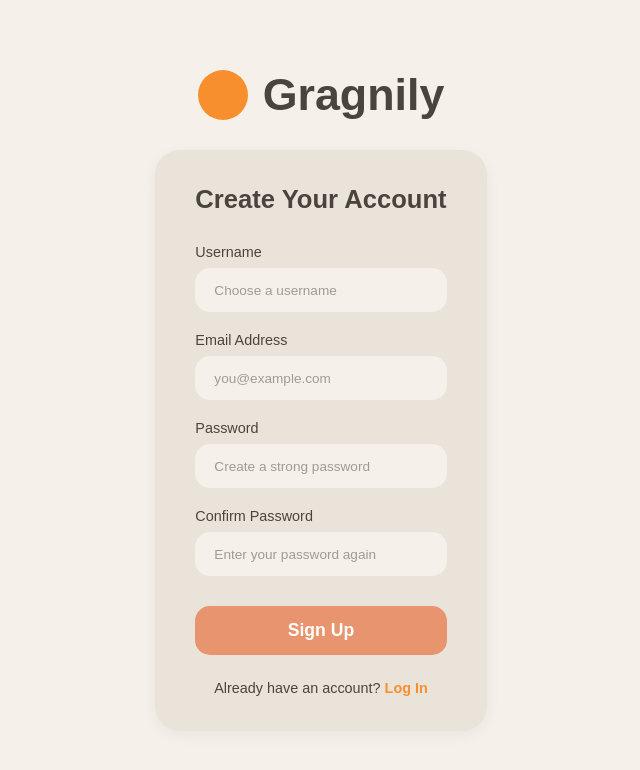
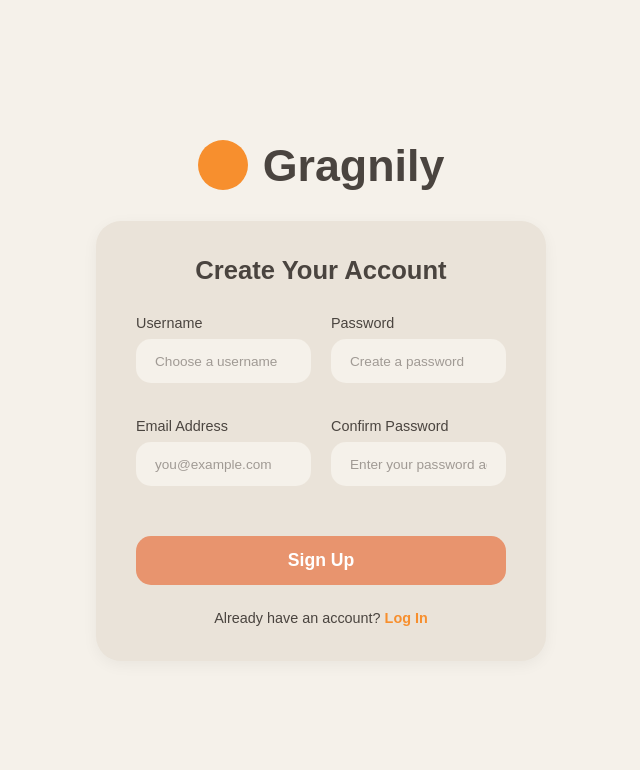
Before and after one commit to NW0RK/react-gragnily-auth, a React (Create React App) app: page /signup in a window 1280 px wide. Shown: the top 770 px of the page, without its empty margins (319-959 px from the left). Built offline with nearby package versions, Linux system fonts and the light colour scheme.

Commit message:
Update SignUp.jsx

```diff
--- a/src/pages/SignUp.jsx
+++ b/src/pages/SignUp.jsx
@@ -1,20 +1,22 @@
 import React from "react";
-import { Link } from "react-router-dom"; // Import Link for navigation
-import AuthLayout from "../components/AuthLayout"; // Import the layout
+import { Link } from "react-router-dom";
+import AuthLayout from "../components/AuthLayout";
+import "../style.css"; // Make sure CSS is imported
 
 const SignUp = () => {
   const handleSubmit = (event) => {
     event.preventDefault();
-    // Handle sign-up logic here (e.g., API call)
     console.log("Sign Up form submitted");
   };
 
   return (
     <AuthLayout>
-      {" "}
-      {/* Wrap content in the layout */}
       <h2>Create Your Account</h2>
       <form onSubmit={handleSubmit}>
+        {/* New container for the columns */}
+        <div className="form-columns">
+          {/* Left Column */}
+          <div className="form-column">
             <div className="form-group">
               <label htmlFor="username">Username</label>
               <input
@@ -36,7 +38,10 @@ const SignUp = () => {
                 placeholder="you@example.com"
               />
             </div>
+          </div>
 
+          {/* Right Column */}
+          <div className="form-column">
             <div className="form-group">
               <label htmlFor="password">Password</label>
               <input
@@ -44,7 +49,7 @@ const SignUp = () => {
                 id="password"
                 name="password"
                 required
-            placeholder="Create a strong password"
+                placeholder="Create a password"
               />
             </div>
 
@@ -58,18 +63,17 @@ const SignUp = () => {
                 placeholder="Enter your password again"
               />
             </div>
-
+          </div>
+        </div>{" "}
+        {/* End of form-columns */}
+        {/* Button remains below the columns */}
         <button type="submit" className="btn-auth">
-          {" "}
-          {/* Use consistent button class */}
           Sign Up
         </button>
       </form>
+
       <p className="toggle-link">
-        {" "}
-        {/* Use consistent link class */}
-        Already have an account? <Link to="/login">Log In</Link>{" "}
-        {/* Link to login */}
+        Already have an account? <Link to="/login">Log In</Link>
       </p>
     </AuthLayout>
   );
```
Lines whose indentation alone changed are shown as unchanged.
